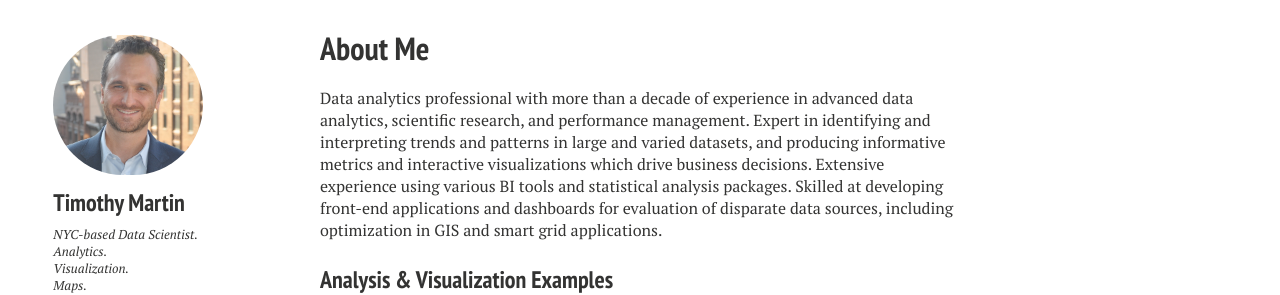
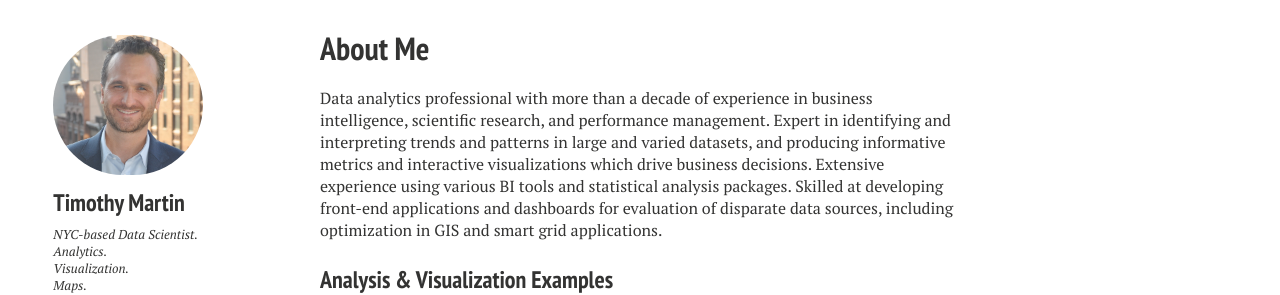
Before and after one commit to timothymartin76/timothymartin76.github.io, a Jekyll site: the page built from index.md, in a window 1280 px wide. Shown: the part 367-662 px from the top of the page. Built offline with Jekyll 4.4.1, drawn with Linux system fonts in a browser that asks for light colours; nearby versions of some CDN libraries.

Commit message:
Update index.md

```diff
--- a/index.md
+++ b/index.md
@@ -8,7 +8,7 @@
   creditlink:
 ---
 
-Data analytics professional with more than a decade of experience in advanced data analytics, scientific research, and performance management. Expert in identifying and interpreting trends and patterns in large and varied datasets, and producing informative metrics and interactive visualizations which drive business decisions. Extensive experience using various BI tools and statistical analysis packages. Skilled at developing front-end applications and dashboards for evaluation of disparate data sources, including optimization in GIS and smart grid applications.
+Data analytics professional with more than a decade of experience in business intelligence, scientific research, and performance management. Expert in identifying and interpreting trends and patterns in large and varied datasets, and producing informative metrics and interactive visualizations which drive business decisions. Extensive experience using various BI tools and statistical analysis packages. Skilled at developing front-end applications and dashboards for evaluation of disparate data sources, including optimization in GIS and smart grid applications.
 
 
 ### Analysis & Visualization Examples
```
